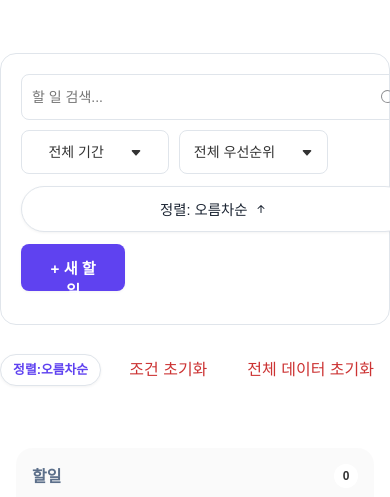
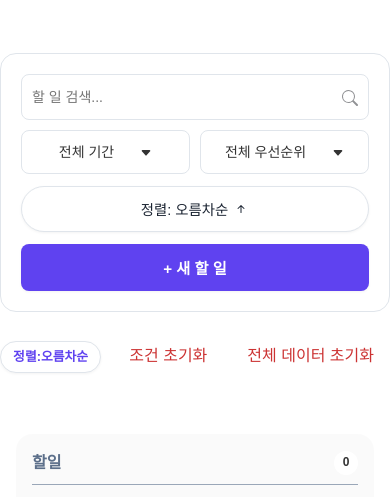
Before and after one commit to Naeun-K/flowdash, a plain HTML site: page index.html in a window 390 px wide. Shown: the part 600-1097 px from the top of the page. Drawn offline with Linux system fonts and the light colour scheme; a web font is replaced by a local one.

Commit message:
feat:Mediaquery-dropdown

```diff
--- a/styles/style.css
+++ b/styles/style.css
@@ -1166,12 +1166,15 @@ body.dark .todo-title {
 
   .search-block-wrapper {
     display: block;
-    width: 30%;
+    width: 100%; /*30%수정*/
+  }
+  .dropdown_zip {
+    width: 100%;
   }
 
   .search-block {
     display: grid;
-    grid-template-columns: 1fr 1fr;
+    grid-template-columns: 1fr;
     gap: 10px;
     width: 100%;
   }
@@ -1208,6 +1211,7 @@ body.dark .todo-title {
 
   .add-block {
     margin-top: 12px;
+    width: 100%;
   }
 
   .achieve .card-count {
@@ -1309,7 +1313,7 @@ body.dark .todo-title {
 
   .search-block {
     display: grid;
-    grid-template-columns: 1fr 1fr;
+    grid-template-columns: 1fr;
     gap: 10px;
     width: 100%;
   }
```
